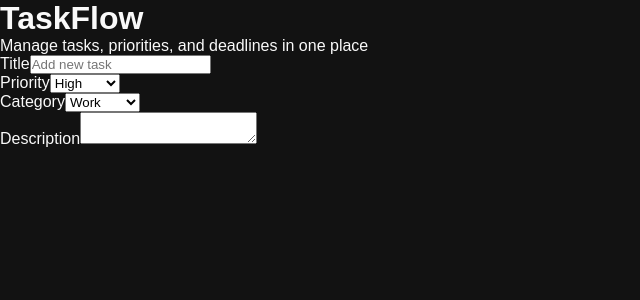
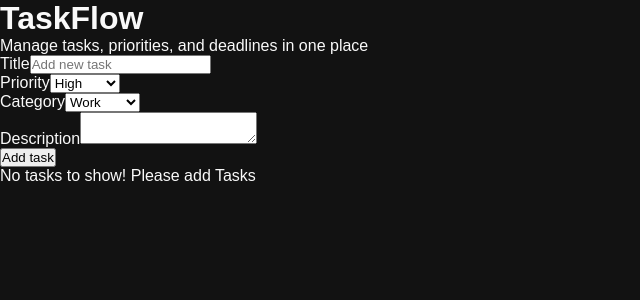
Before and after one commit to StackKens/TaskFlow, a React (Vite) app: page / in a window 1280 px wide. Shown: the top 300 px of the page, without its empty margins (0-640 px from the left). Built offline with nearby package versions, Linux system fonts and the light colour scheme.

Commit message:
feat: add TaskForm with controlled inputs and initial TaskList

```diff
--- a/src/App.jsx
+++ b/src/App.jsx
@@ -1,5 +1,6 @@
 import { useState } from 'react';
 import TaskForm from './components/TaskForm';
+import TaskList from './components/TaskList';
 
 const App = () => {
   const [tasks, addTasks] = useState([]);
@@ -11,6 +12,7 @@ const App = () => {
         heading='TaskFlow'
         paragraph='Manage tasks, priorities, and deadlines in one place'
       />
+      <TaskList tasks={tasks} />
     </div>
   );
 };
--- a/src/components/TaskForm.jsx
+++ b/src/components/TaskForm.jsx
@@ -1,6 +1,6 @@
 import { useState } from 'react';
 
-const TaskForm = ({ heading, paragraph }) => {
+const TaskForm = ({ heading, paragraph, tasks, addTasks }) => {
   const [formData, setFormData] = useState({
     title: '',
     priority: 'High',
@@ -15,8 +15,35 @@ const TaskForm = ({ heading, paragraph }) => {
       ...prev,
       [e.target.name]: e.target.value,
     }));
+  };
 
-    console.log(formData);
+  const submitForm = (e) => {
+    e.preventDefault();
+
+    // validation
+    if (!formData.title || !formData.description) return;
+
+    // Create new formData object
+
+    const newFormData = {
+      id: Date.now(),
+      ...formData,
+    };
+
+    // Add  newFormData to state
+    addTasks([newFormData, ...tasks]);
+
+    // Reset the form fields
+
+    setFormData({
+      title: '',
+      priority: 'High',
+      category: 'Work',
+      description: '',
+      status: '',
+      dueDate: '',
+      createdAt: '',
+    });
   };
   return (
     <>
@@ -78,6 +105,9 @@ const TaskForm = ({ heading, paragraph }) => {
               required
             ></textarea>
           </div>
+          <button type='submit' onClick={submitForm}>
+            Add task
+          </button>
         </form>
       </div>
     </>
--- /dev/null
+++ b/src/components/TaskList.jsx
@@ -0,0 +1,12 @@
+const TaskList = ({ tasks }) => {
+  if (tasks.length === 0) return <p>No tasks to show! Please add Tasks</p>;
+  return (
+    <div>
+      {tasks.map((task) => (
+        <span key={task.id}>{task.title}</span>
+      ))}
+    </div>
+  );
+};
+
+export default TaskList;
```
